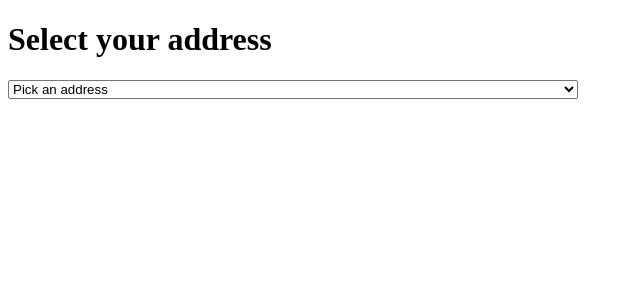
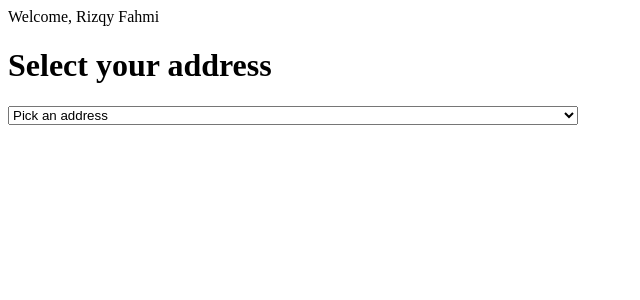
Before and after one commit to rizqyfahmi/hello-sveltekit, a SvelteKit app: page /address in a window 1280 px wide. Shown: the top 300 px of the page, without its empty margins (0-640 px from the left). Built offline with nearby package versions, Linux system fonts and the light colour scheme; data requests are answered from the project's data file.

Commit message:
Data: Using parent data

```diff
--- /dev/null
+++ b/src/routes/+layout.svelte
@@ -0,0 +1,7 @@
+<script lang="ts">
+    export let data;
+
+    const { username } = data;
+</script>
+<div>Welcome, { username }</div>
+<slot />
--- /dev/null
+++ b/src/routes/+layout.ts
@@ -0,0 +1,5 @@
+export const load = () => {
+    return {
+        username: "Rizqy Fahmi"
+    }
+}
--- a/src/routes/products/+layout.svelte
+++ b/src/routes/products/+layout.svelte
@@ -1,12 +1,13 @@
 <script lang="ts">
     export let data;
 
+    const username = data.username;
     const title = data.title;
     const featuredProducts = data.featuredProducts;
 </script>
 
 <slot />
-<h2>{ title }</h2>
+<h2>{ title } for { username }</h2>
 
 {#each featuredProducts as product}
     <div class="product-item">
--- a/src/routes/products/+layout.ts
+++ b/src/routes/products/+layout.ts
@@ -1,10 +1,12 @@
-export const load = async ({ fetch }) => {
+export const load = async ({ fetch, parent }) => {
+    const { username } = await parent();
     const title = "Featured products";
     const response = await fetch("http://localhost:4000/featured-products");
     const featuredProducts = await response.json();
 
     return {
         title,
-        featuredProducts
+        featuredProducts,
+        username
     }
 }
```
